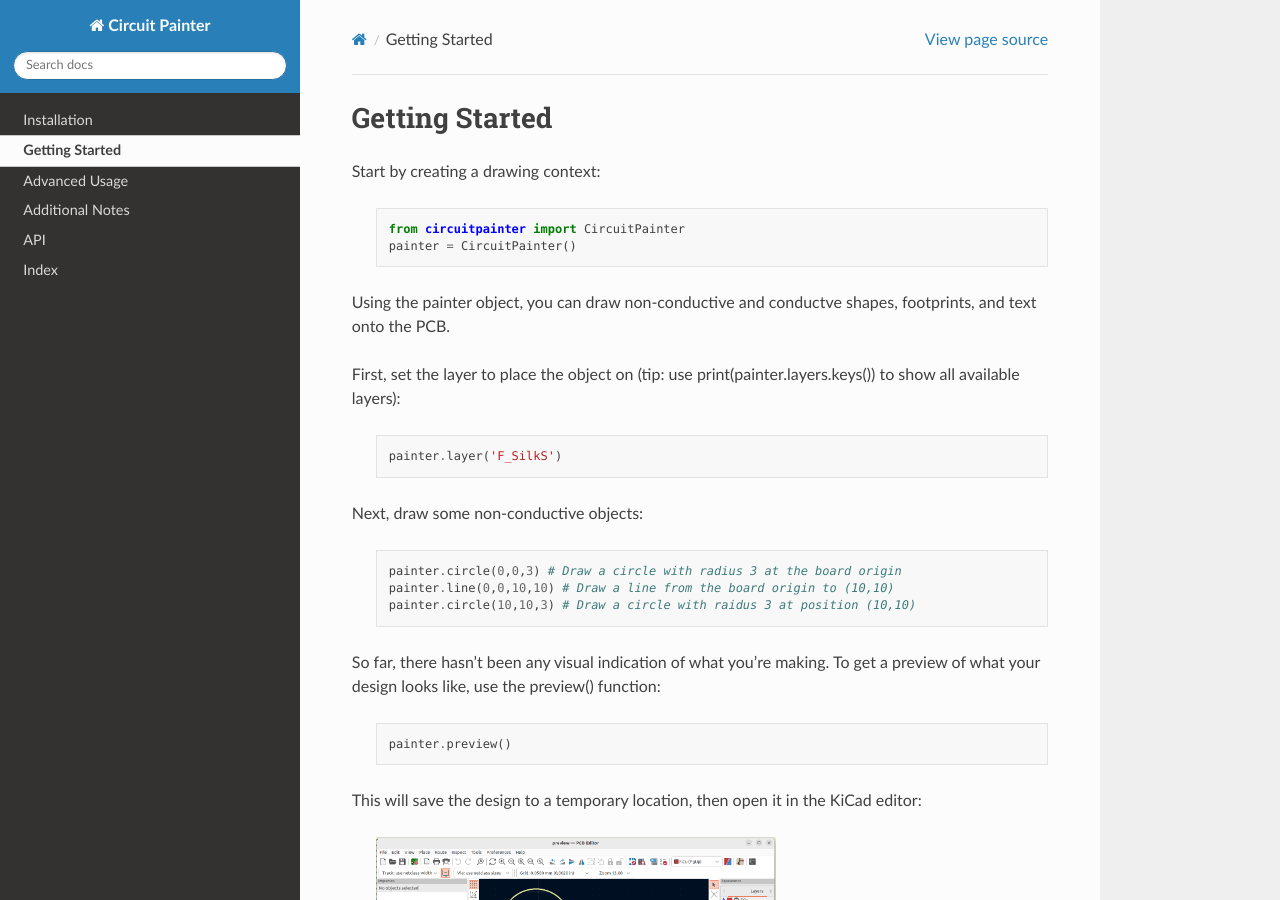
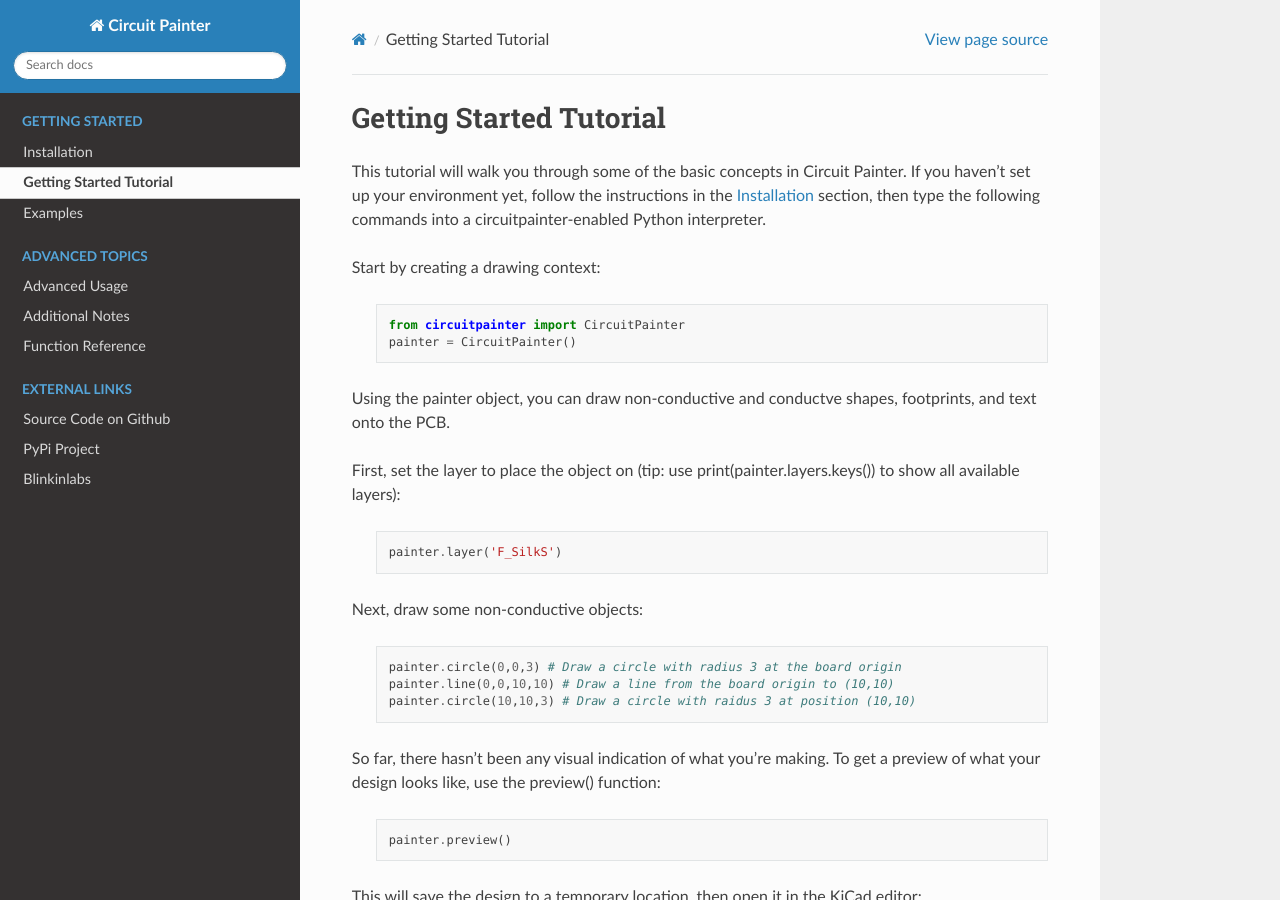
Before and after one commit to Blinkinlabs/circuitpainter, a Sphinx documentation site: the page built from doc/getting_started.rst, in a window 1280 px wide and 900 px high. Built offline with Sphinx 7.4.7 and the Read the Docs theme 2.0.0, drawn with Linux system fonts in a browser that asks for light colours.

Commit message:
Update nav menu, add examples page

```diff
--- a/doc/api.rst
+++ b/doc/api.rst
@@ -1,5 +1,5 @@
-API
-===
+Function Reference
+==================
 
 .. autosummary::
    :toctree: generated
--- a/doc/getting_started.rst
+++ b/doc/getting_started.rst
@@ -1,5 +1,10 @@
-Getting Started
-===============
+Getting Started Tutorial
+========================
+
+This tutorial will walk you through some of the basic concepts in Circuit
+Painter. If you haven't set up your environment yet, follow the instructions
+in the :doc:`installation` section, then type the following commands into a
+circuitpainter-enabled Python interpreter.
 
 Start by creating a drawing context:
 
@@ -38,7 +43,7 @@ This will save the design to a temporary location, then open it in the
 KiCad editor:
 
  .. image:: _static/images/example-two-lines.png
-  :width: 400
+  :width: 600
 
 It's good for seeing the project, but be careful! The file
 will be deleted (along with any changes you make), as soon as you close
@@ -57,7 +62,7 @@ To change the width of lines, use the width() command:
 		painter.line(0,10,10,10) # line with width 2mm
 
  .. image:: _static/images/example-line-widths.png
-  :width: 400
+  :width: 600
 
 You can change where and at what angle features are added, by using the
 translate() and rotate() features:
@@ -69,7 +74,7 @@ translate() and rotate() features:
 		painter.rect(-5,-5,5,5) # Rectangle is drawn at a 30 degreen angle, centered at (10,10).
 
  .. image:: _static/images/example-rotate-rect.png
-  :width: 400
+  :width: 600
 
 Calling them multiple times will stack the transformations (they are
 calculated as a 2d transformation matrix)
@@ -84,7 +89,7 @@ calculated as a 2d transformation matrix)
 		painter.rect(-5,-5,5,5) # Rectangle is drawn centered at (30,30).
 
  .. image:: _static/images/example-translate-rect.png
-  :width: 400
+  :width: 600
 
 Saving and restoring the applied tranformation is done using push_matrix()
 and pop_matrix(). (Note: This is implemented as a stack, and multiple pushes can be nested):
@@ -99,7 +104,7 @@ and pop_matrix(). (Note: This is implemented as a stack, and multiple pushes can
 			painter.pop_matrix() # Restore previous transformation settings
 
  .. image:: _static/images/example-push-pop-rect.png
-  :width: 400
+  :width: 600
 
 Besides lines and rectangles, there are other basic shapes such as arc(), cirle(), and polygon().
 
@@ -114,7 +119,7 @@ command:
 		painter.footprint(0,0,"LED_SMD","LED_0805_2012Metric")
 
  .. image:: _static/images/example-add-led.png
-  :width: 400
+  :width: 600
 
 This placed the part, but it won't work well as a part- it's not wired up, so it
 won't actually function! Let's add some nets, and a resistor because that
@@ -130,7 +135,7 @@ your circuit is correct:
 		painter.track(1,0,4,0)
 
  .. image:: _static/images/example-connect-led.png
-  :width: 400
+  :width: 600
 
 Note: In this example, we are manually drawing a track that just happens to line up
 with the centers of the two pads that we want to connect. To see a more exact way
@@ -159,7 +164,7 @@ the previous translation operations, to make a ring of LEDs:
 			painter.pop_matrix()
 
  .. image:: _static/images/example-led-ring.png
-  :width: 400
+  :width: 600
 
 Not bad for a few lines of code!
 
@@ -202,13 +207,13 @@ To make a complete board, here is the [rest of the owl](https://knowyourmeme.com
 		painter.preview()
 
  .. image:: _static/images/example-rest-of-owl.png
-  :width: 400
+  :width: 600
 
 Note that we've added a battery connector, vias to connect power and ground from each of the LEDs,
 and a circular board edge to make it look a little prettier. It's not a bad idea to check DRC:
 
 .. image:: _static/images/example_led_ring_drc.png
-  :width: 400
+  :width: 600
 
 One you are satisfied with the design, you can either save it for further editing in KiCad
 with the .save() command, or go straight to a gerber with the .export_gerber() command.
```
Also changed, not shown: doc/examples.rst (added, +32 -0 lines), doc/index.rst (+15 -19 lines), doc/_static/images/examples_asterix.png (added), doc/_static/images/examples_hello_painter.png (added), doc/_static/images/examples_hex_perfboard.png (added), 1 other file.
